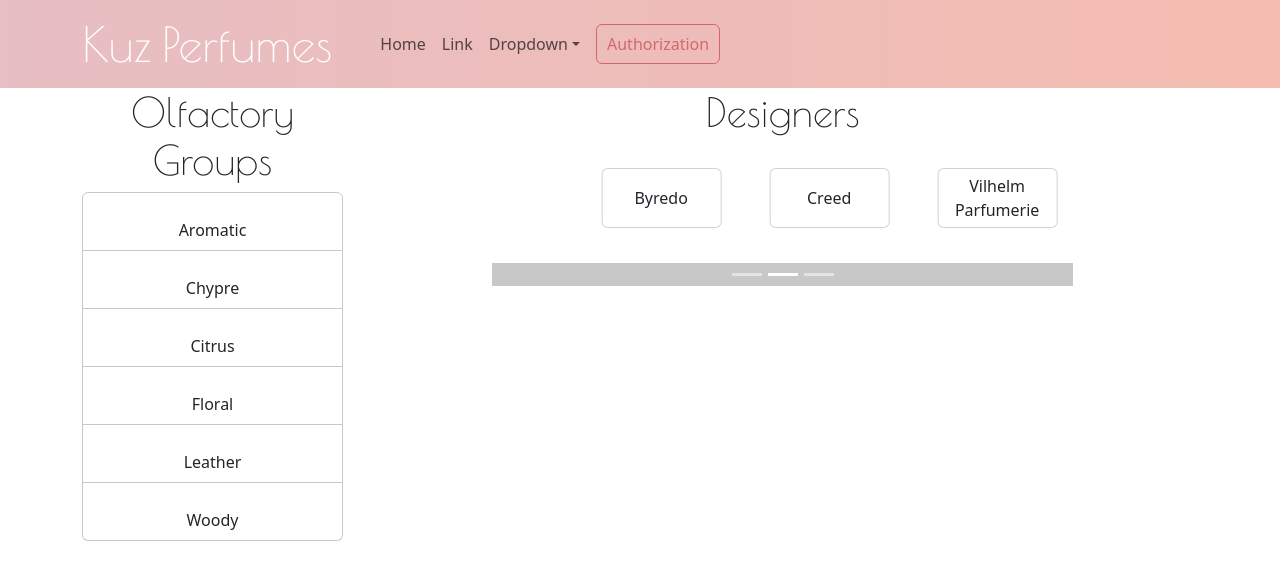
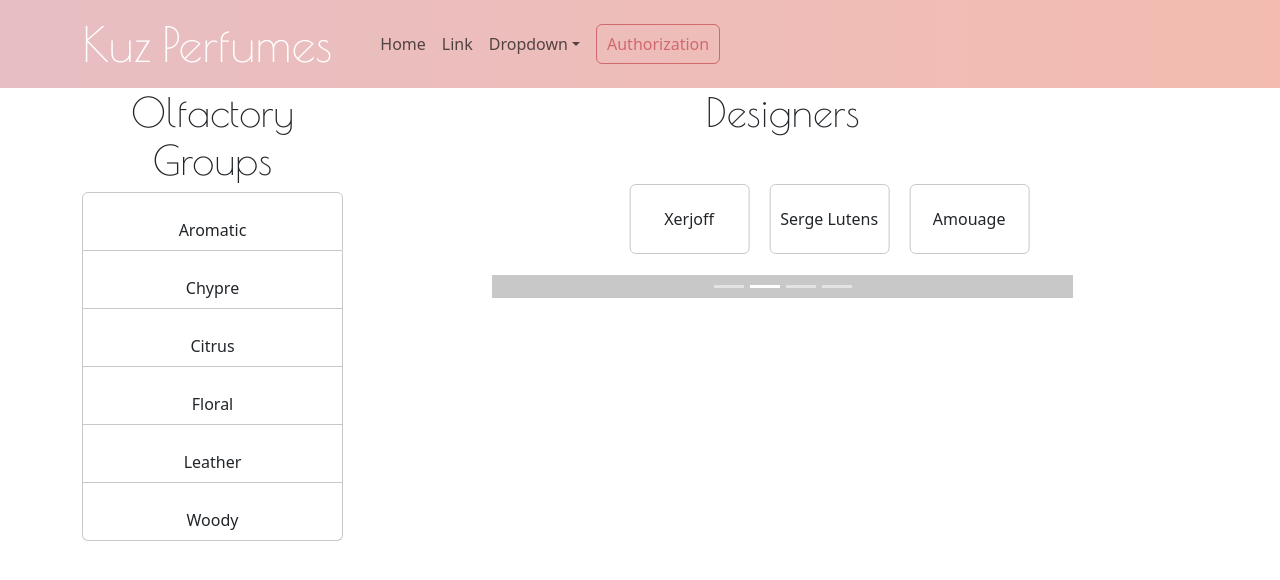
Before and after one commit to AnnnaSergeeevna/OnlineShop, a React (Create React App) app in the folder client/: page / in a window 1280 px wide. Shown: the top 580 px of the page. Built offline with nearby package versions, Linux system fonts and the light colour scheme.

Commit message:
fix Carousel again

```diff
--- a/client/src/components/AppRouter.js
+++ b/client/src/components/AppRouter.js
@@ -7,7 +7,6 @@
 const AppRouter = () => {
     const { user } = useContext(Context)
 
-    console.log(user)
     return (
         <Routes>
             {user.isAuth && authRoutes.map(({ path, Component }) =>
--- a/client/src/components/BrandBar.js
+++ b/client/src/components/BrandBar.js
@@ -6,26 +6,31 @@
 const BrandBar = observer(() => {
     const { item } = useContext(Context);
 
-    const getRandomBrands = () => {
-        const shuffledBrands = item.brands.slice().sort(() => Math.random() - 0.5);
-        return shuffledBrands.slice(0, 3);
-    };
-
     return (
-        <><h1 style={{ fontFamily: 'Poiret One' }}>Designers</h1>
+        <>
+            <h1 style={{ fontFamily: 'Poiret One' }}>Designers</h1>
             <Carousel>
-                {[...Array(3)].map((_, index) => (
-                    <Carousel.Item slide={true} interval={5000} key={index}>
-                        <div className="d-flex justify-content-center align-items-flex-end w-100 h-100">
-                            {getRandomBrands().map(brand => (
+                {item.brands.reduce((acc, brand, index) => {
+                    if (index % 3 === 0) {
+                        acc.push(item.brands.slice(index, index + 3));
+                    }
+                    return acc;
+                }, []).map((group, groupIndex) => (
+                    <Carousel.Item key={groupIndex} slide='true' interval={5000}>
+                        <div className="d-flex justify-content-center align-items-end w-100 h-100">
+                            {group.map(brand => (
                                 <Card
                                     key={brand.id}
-                                    className='p-1 m-4 w-100 h-100 justify-content-center align-items-center-!important'
+                                    className={item.selectedBrand.id === brand.id ? 'border-red' : 'border-grey'}
                                     style={{ maxWidth: '120px', minHeight: '60px', cursor: 'pointer' }}
-                                    onClick={() => item.setSelectedBrand(brand)}
-                                    border={brand.id === item.selectedBrand.id ? 'red' : 'grey'}
+                                    onClick={() => {
+                                        console.log('Clicked brand id:', brand.id);
+                                        console.log('Selected brand:', brand.id);
+                                        console.log('Current brand:', item.selectedBrand);
+                                        item.setSelectedBrand(brand);
+                                    }}
                                 >
-                                    <div className="d-flex align-items-center justify-content-center" >
+                                    <div className="d-flex align-items-center justify-content-center">
                                         {brand.name}
                                     </div>
                                 </Card>
@@ -35,11 +40,74 @@
                     </Carousel.Item>
                 ))}
             </Carousel>
-            <div className="carousel-indicators"></div>
-        </>);
-
-
+        </>
+    );
 
 });
 
 export default BrandBar;
+
+
+
+
+
+
+
+
+
+// import React, { useContext } from 'react';
+// import { Card, Carousel } from 'react-bootstrap';
+// import { observer } from 'mobx-react-lite';
+// import { Context } from '../index';
+
+// const BrandBar = observer(() => {
+//     const { item } = useContext(Context);
+
+//     return (
+//         <>
+//             <h1 style={{ fontFamily: 'Poiret One' }}>Designers</h1>
+//             <Carousel>
+//                 {item.brands.reduce((acc, brand, index) => {
+//                     if (index % 3 === 0) {
+//                         acc.push(item.brands.slice(index, index + 3));
+//                     }
+//                     return acc;
+//                 }, []).map((group, groupIndex) => (
+//                     <Carousel.Item key={groupIndex} slide={true} interval={5000}>
+//                         <div className="d-flex justify-content-center align-items-end w-100 h-100">
+//                             {group.map(brand => (
+//                                 <Card
+//                                     key={brand.id}
+//                                     className='p-1 m-4 w-100 h-100 justify-content-center align-items-center-!important'
+//                                     style={{ maxWidth: '120px', minHeight: '60px', cursor: 'pointer' }}
+//                                     onClick={() => {
+//                                         console.log('Clicked brand id:', brand.id);
+//                                         console.log('Selected brand:', brand.id);
+//                                         console.log('Current brand:', item.selectedBrand);
+//                                         item.setSelectedBrandId(brand.id); // Используем setSelectedBrandId для установки выбранного бренда
+//                                     }}
+//                                     border={item.selectedBrandId === brand.id ? 'red' : 'grey'}>
+//                                     <div className="d-flex align-items-center justify-content-center" >
+//                                         {brand.name}
+//                                     </div>
+//                                 </Card>
+//                             ))}
+//                         </div>
+//                     </Carousel.Item>
+//                 ))}
+//             </Carousel>
+//         </>
+//     );
+// });
+
+// export default BrandBar;
+
+
+
+
+
+
+// const getRandomBrands = () => {
+//     const shuffledBrands = item.brands.slice().sort(() => Math.random() - 0.5);
+//     return shuffledBrands.slice(0, 3);
+// };
--- a/client/src/components/TypeBar.js
+++ b/client/src/components/TypeBar.js
@@ -19,7 +19,12 @@
                 <ListGroup.Item
                     active={type.id === item.selectedType.id}
                     className={`list-group-item ${type.id === item.selectedType.id ? `active-${type.id}` : ''}`}
-                    onClick={() => item.setSelectedType(type)}
+                    onClick={() => {
+                        console.log('Clicked type id:', type.id)
+                        console.log('Selected type:', type.id)
+                        console.log('Current type:', item.selectedTypeId)
+                        item.setSelectedType(type)
+                    }}
                     key={type.id} id={type.id}>
                     {type.name}
                 </ListGroup.Item>)}
--- a/client/src/store/ItemStore.js
+++ b/client/src/store/ItemStore.js
@@ -21,8 +21,7 @@
             { id: 8, name: 'Tom Ford' },
             { id: 9, name: 'Montale' },
             { id: 10, name: "Penhaligon's" },
-            { id: 11, name: 'Carner Barcelona' },
-
+            { id: 11, name: 'Carner Barcelona' }
         ]
         this._items = [
             { id: 4, name: 'Voulez-vous Coucher Avec Moi', price: 300, rating: 0, img: '1bac30cb-b212-4cec-8eaa-1c8301bdcc85.jpg' },
@@ -42,7 +41,8 @@
             { id: 19, name: 'Moonlight in Heaven', price: 200, rating: 0, img: 'ba4cf096-79ae-4862-8d13-e4c412acd92c.jpg' }
         ]
         this._selectedType = {}
-        this._selectedBrand = {}
+        this._selectedBrandId = null;
+        this._selectedBrand = {};
         makeAutoObservable(this)
     }
 
@@ -62,6 +62,8 @@
         this._selectedBrand = brand
     }
 
+
+
     get types() {
         return this._types
     }
@@ -74,8 +76,11 @@
     get selectedType() {
         return this._selectedType
     }
-    get selectedBrand() {
-        return this._selectedBrand
+    get selectedBrandId() {
+        return this._selectedBrandId;
     }
 
+    get selectedBrand() {
+        return this._selectedBrand;
+    }
 }
```
Also changed, not shown: client/src/Bootstrap.css.
